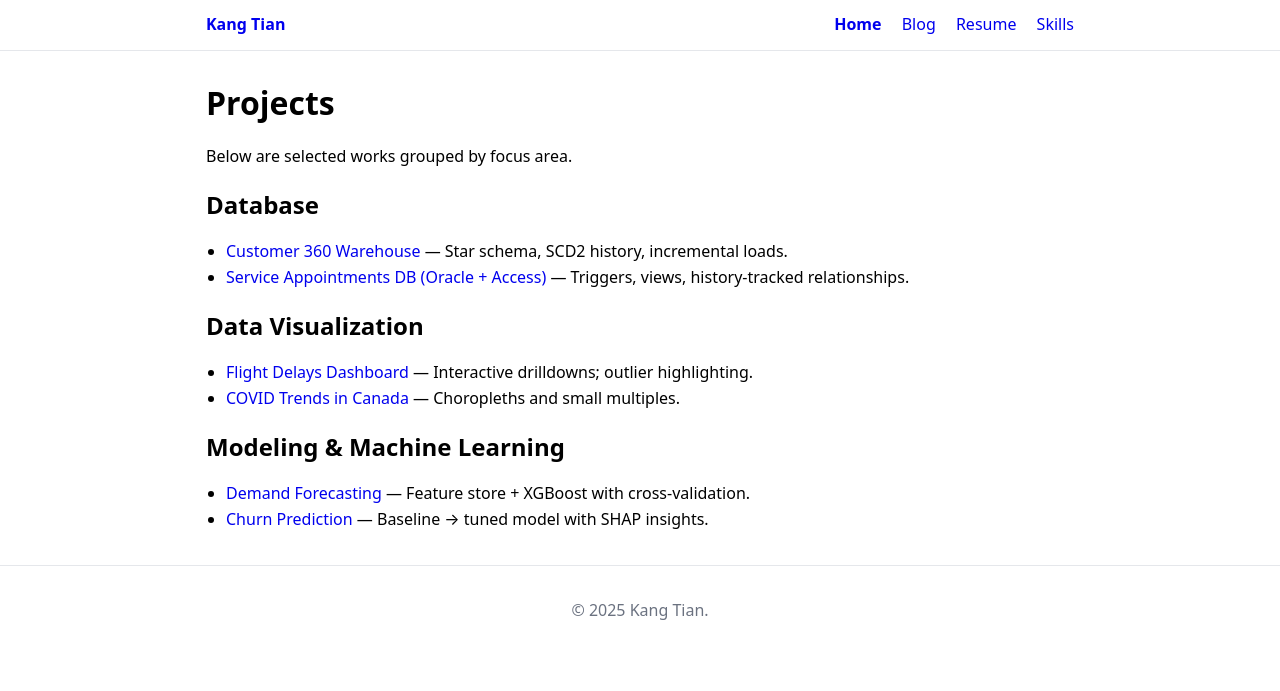
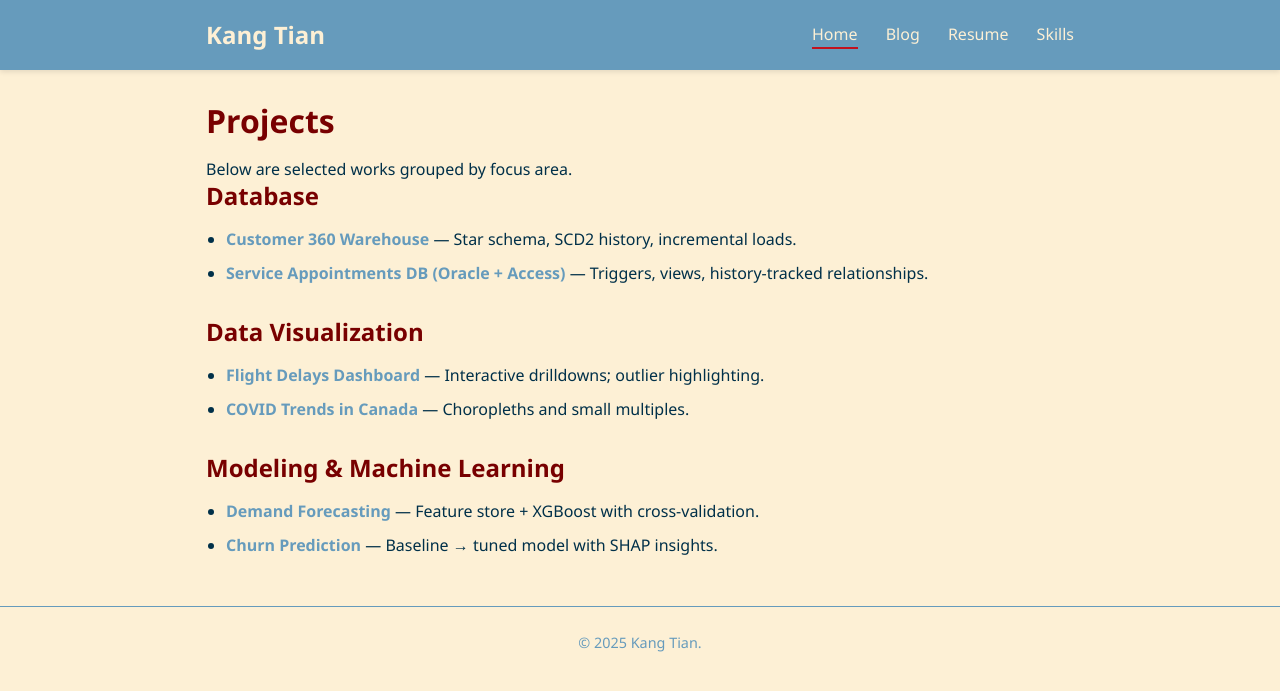
Before and after one commit to kang-tian/kang-tian.github.io, a Jekyll site: the page built from index.md, in a window 1280 px wide. Shown: the top 691 px of the page. Built offline with Jekyll 4.4.1, drawn with Linux system fonts in a browser that asks for light colours.

Commit message:
Update styles.css

```diff
--- a/assets/css/styles.css
+++ b/assets/css/styles.css
@@ -1,17 +1,127 @@
-:root { --max: 900px; }
-* { box-sizing: border-box; }
-body { margin: 0; font-family: system-ui, -apple-system, Segoe UI, Roboto, Arial, sans-serif; line-height: 1.6; }
-a { text-decoration: none; }
-a:hover { text-decoration: underline; }
+:root {
+  --max-width: 900px;
 
-.site-header { border-bottom: 1px solid #e5e7eb; }
-.nav { display: flex; align-items: center; justify-content: space-between; padding: 0.75rem 1rem; max-width: var(--max); margin: 0 auto; }
-.brand { font-weight: 700; }
-.links a { margin-left: 1rem; }
-.links a[aria-current="page"] { font-weight: 700; }
+  /* Main palette */
+  --bg: #FDF0D5;          /* Background */
+  --text: #003049;        /* Main text */
+  --accent1: #780000;     /* Dark Red Accent */
+  --accent2: #C1121F;     /* Red Accent */
+  --accent3: #669BBC;     /* Blue Accent */
+}
 
-.container { max-width: var(--max); margin: 2rem auto; padding: 0 1rem; }
-h1, h2 { line-height: 1.25; }
-ul { padding-left: 1.25rem; }
+* {
+  box-sizing: border-box;
+  margin: 0;
+  padding: 0;
+}
 
-.site-footer { border-top: 1px solid #e5e7eb; padding: 1rem; text-align: center; color: #6b7280; }
+body {
+  font-family: 'Segoe UI', Roboto, Arial, sans-serif;
+  line-height: 1.6;
+  background-color: var(--bg);
+  color: var(--text);
+}
+
+a {
+  color: var(--accent2);
+  text-decoration: none;
+}
+
+a:hover {
+  text-decoration: underline;
+  color: var(--accent1);
+}
+
+header.site-header {
+  background-color: var(--accent3);
+  padding: 1rem 0;
+  box-shadow: 0 2px 5px rgba(0,0,0,0.1);
+}
+
+.nav {
+  max-width: var(--max-width);
+  margin: 0 auto;
+  display: flex;
+  justify-content: space-between;
+  align-items: center;
+  padding: 0 1rem;
+}
+
+.nav .brand {
+  font-weight: 700;
+  font-size: 1.5rem;
+  color: #FDF0D5;
+}
+
+.nav .links a {
+  margin-left: 1.5rem;
+  font-weight: 500;
+  color: #FDF0D5;
+  transition: color 0.3s;
+}
+
+.nav .links a[aria-current="page"] {
+  border-bottom: 2px solid var(--accent2);
+  padding-bottom: 2px;
+}
+
+.nav .links a:hover {
+  color: var(--accent1);
+}
+
+main.container {
+  max-width: var(--max-width);
+  margin: 2rem auto;
+  padding: 0 1rem;
+}
+
+h1, h2 {
+  margin-bottom: 1rem;
+  line-height: 1.2;
+  color: var(--accent1);
+}
+
+ul {
+  padding-left: 1.25rem;
+  margin-bottom: 2rem;
+}
+
+li {
+  margin-bottom: 0.5rem;
+}
+
+.site-footer {
+  border-top: 1px solid var(--accent3);
+  padding: 1.5rem;
+  text-align: center;
+  color: var(--accent3);
+  margin-top: 3rem;
+  font-size: 0.9rem;
+}
+
+/* Buttons and highlights */
+button, .btn {
+  background-color: var(--accent2);
+  color: var(--bg);
+  border: none;
+  padding: 0.5rem 1rem;
+  cursor: pointer;
+  border-radius: 5px;
+  font-weight: 600;
+  transition: background-color 0.3s;
+}
+
+button:hover, .btn:hover {
+  background-color: var(--accent1);
+}
+
+/* Project links */
+ul li a {
+  font-weight: 600;
+  color: var(--accent3);
+}
+
+ul li a:hover {
+  color: var(--accent1);
+  text-decoration: underline;
+}
```
